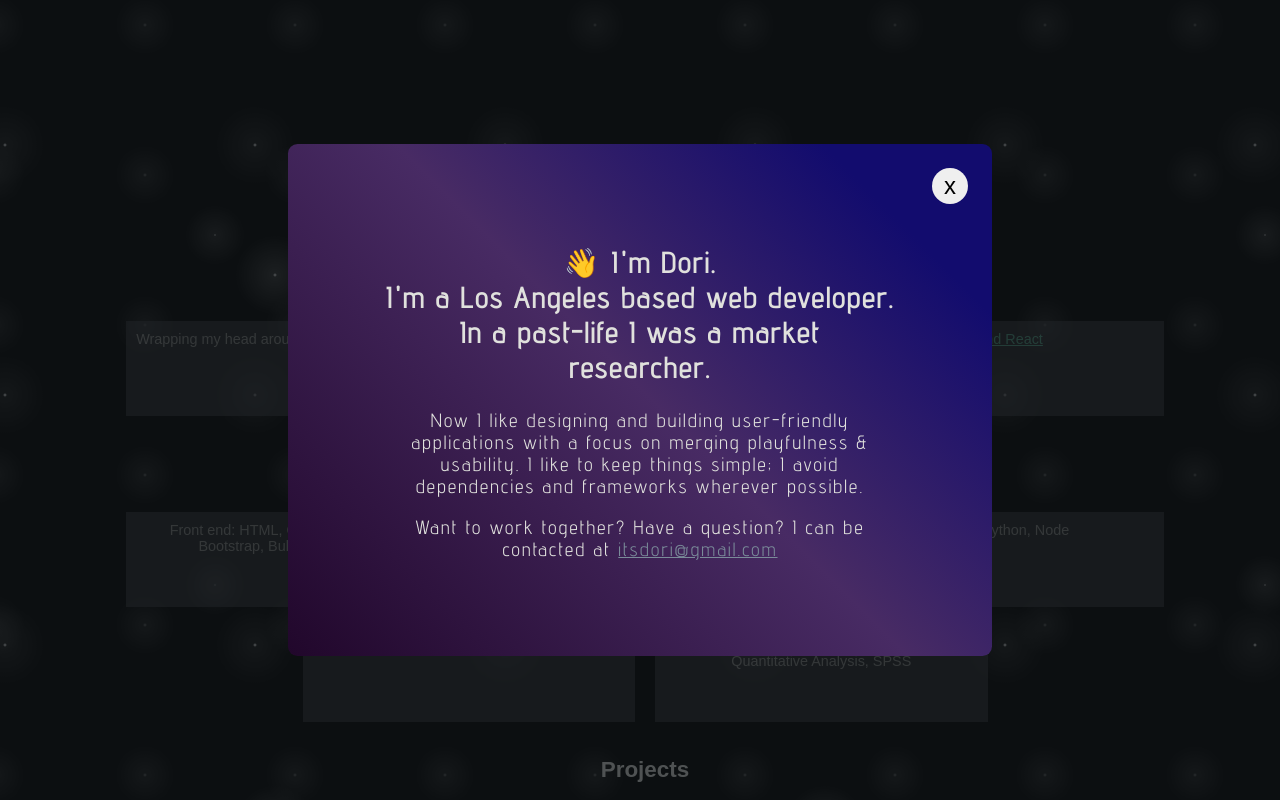
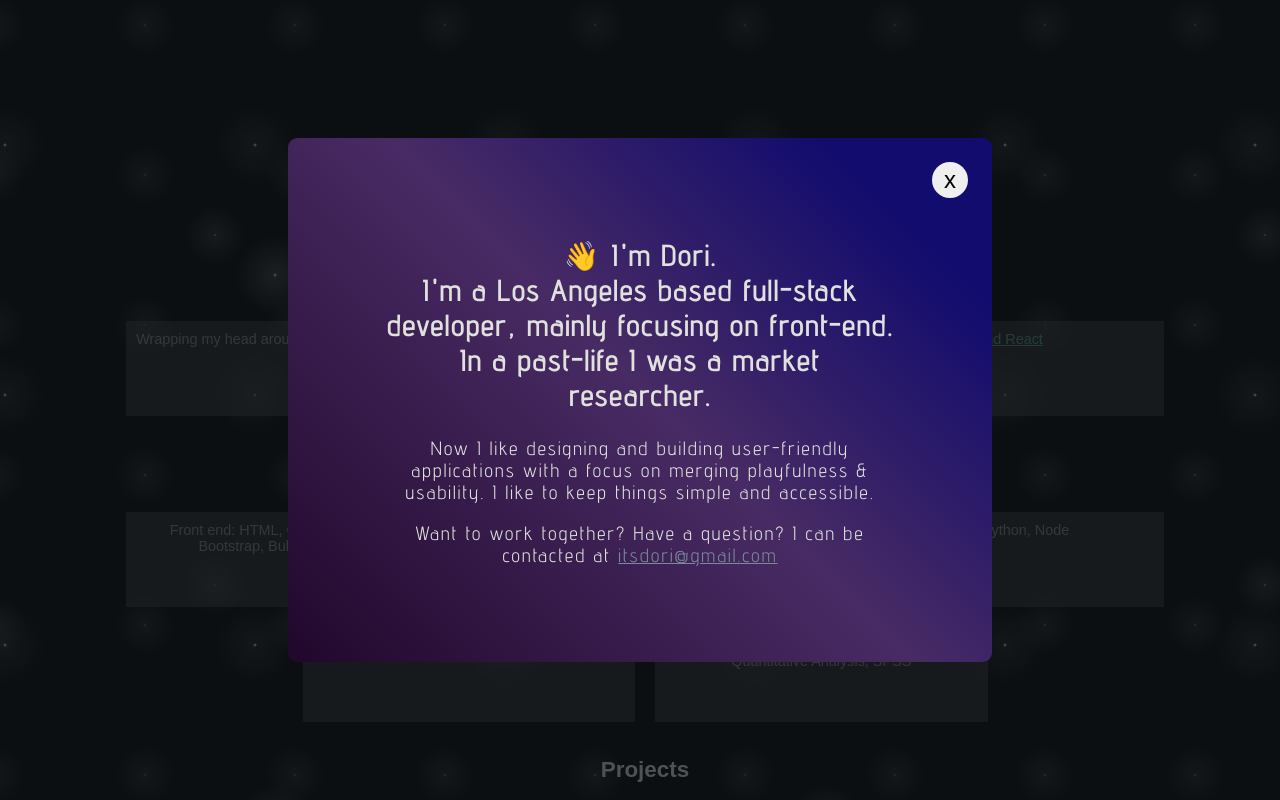
Before and after one commit to doriorio/portfolio-site, a website: page index.html in a window 1280 px wide. Both pictures are taken after a click on the element "Dori". Shown: the top 800 px of the page. Drawn offline with nearby package versions, Linux system fonts and the light colour scheme; a web font is replaced by a local one.

Commit message:
stack focus

```diff
--- a/index.html
+++ b/index.html
@@ -13,7 +13,7 @@
 
     <!--Let browser know website is optimized for mobile-->
     <meta name="viewport" content="width=device-width, initial-scale=1.0" />
-    <title>Dori Cohen: Front-end Developer</title>
+    <title>Dori Cohen: Full-stack Developer</title>
 </head>
 
 <body>
@@ -138,9 +138,9 @@
         <div class="inner-modal">
             <button class="close">x</button>
             <h2>👋 I'm Dori. <br>
-                I'm a Los Angeles based web developer. In a past-life I was a market researcher.</h2>
+                I'm a Los Angeles based full-stack developer, mainly focusing on front-end. In a past-life I was a market researcher.</h2>
             <p>Now I like designing and building user-friendly applications with a focus on merging playfulness & usability.
-                I like to keep things simple; I avoid dependencies and frameworks wherever possible.
+                I like to keep things simple and accessible.
             </p>
             <p>Want to work together? Have a question?
                 I can be contacted at <a
```
